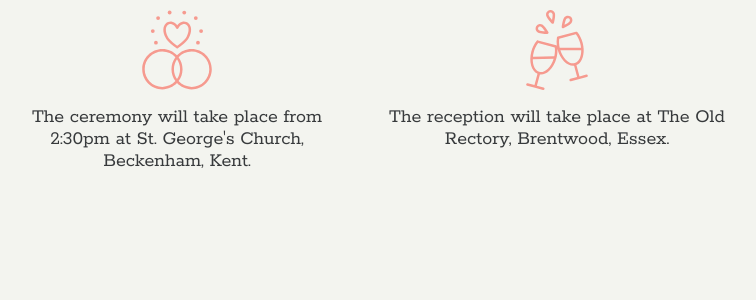
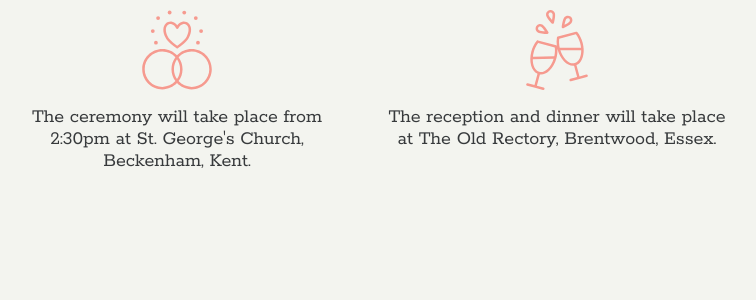
Before and after one commit to josephshambrook/wedding, a Django app: page / in a window 1280 px wide. Shown: the part 622-922 px from the top of the page, without its empty margins (273-1029 px from the left). Run offline with Django 3.2, Linux system fonts and the light colour scheme; some libraries are stand-ins or nearby versions.

Commit message:
New dinner message on homepage, added translation.

```diff
--- a/weddingapp/templates/weddingapp/home.html
+++ b/weddingapp/templates/weddingapp/home.html
@@ -53,7 +53,7 @@
                 <div class="m-b-1">
                     <img src="{% static "dist/img/toast.svg" %}" alt="" width="80">
                 </div>
-                <h5>{% trans "The reception will take place at The Old Rectory, Brentwood, Essex." %}</h5>
+                <h5>{% trans "The reception and dinner will take place at The Old Rectory, Brentwood, Essex." %}</h5>
             </div>
         </div>
     </div>
```
Also changed, not shown: locale/da/LC_MESSAGES/django.po, 1 other file.
